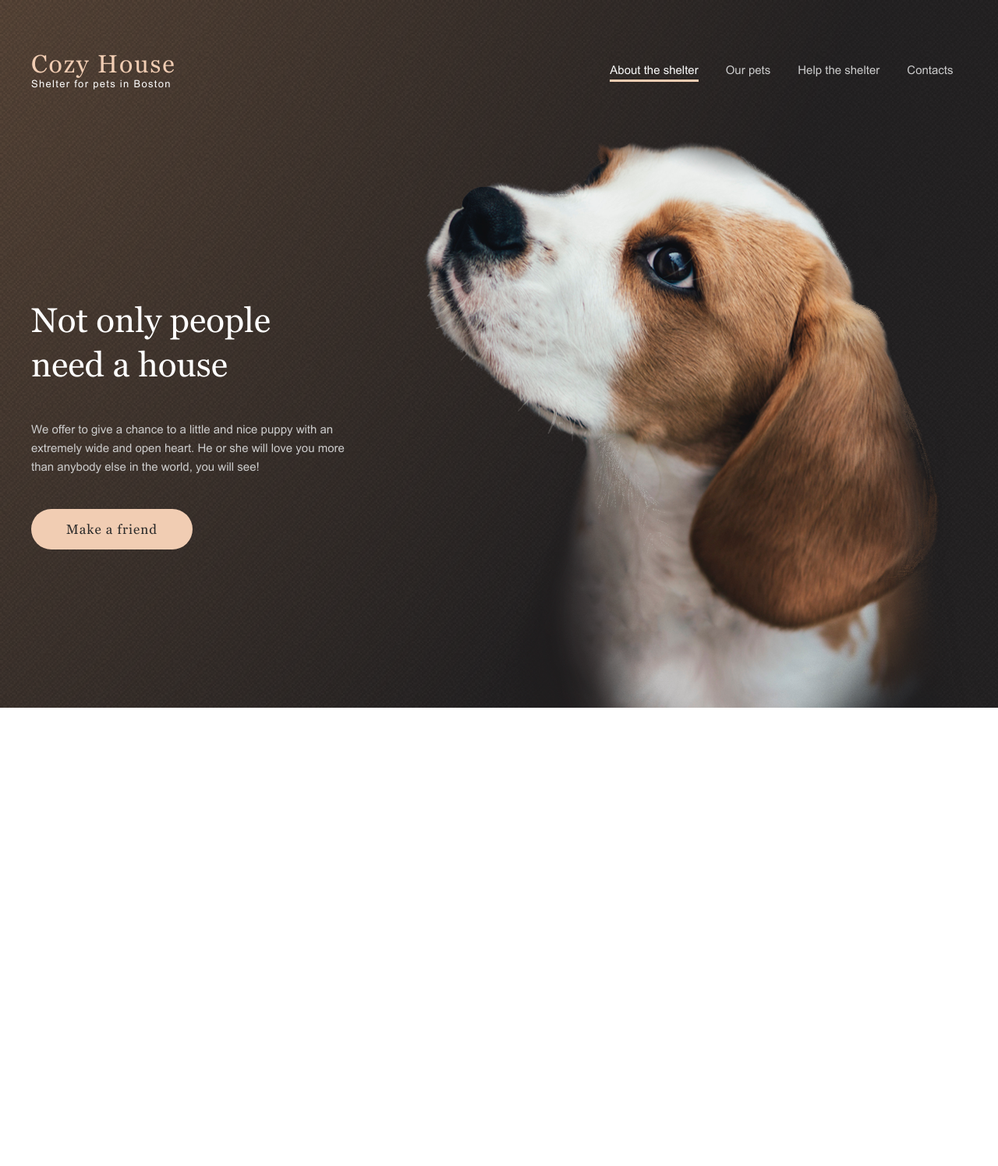
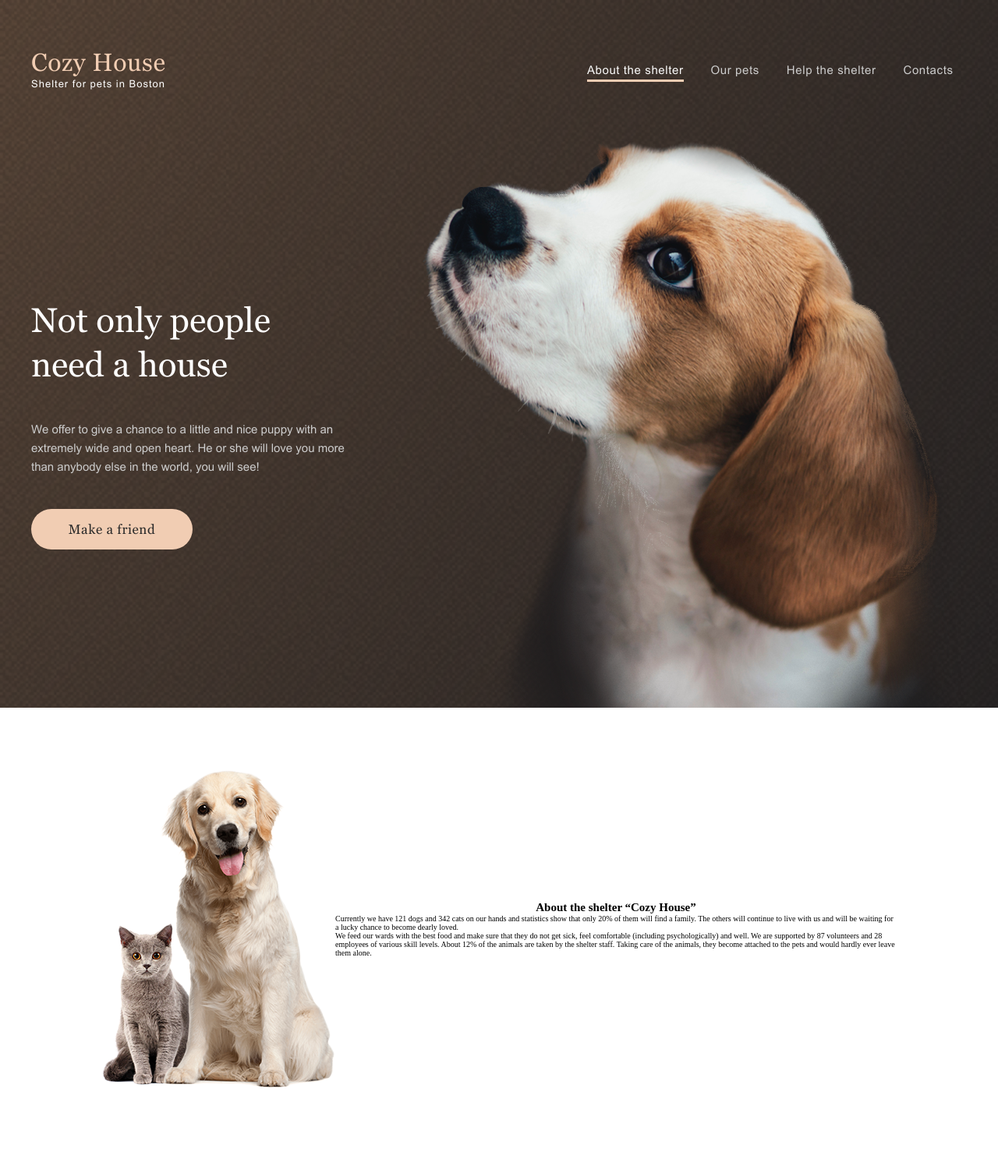
Before and after one commit to oecorango/news-api, a website: page shelter/pages/main/index.html in a window 1280 px wide. Shown: the whole page at 78% size. Before the commit the page ends 908 px from the top, so only its background shows below. Drawn offline with Linux system fonts and the light colour scheme.

Commit message:
feat: add style for section about, header, not-only

```diff
--- a/shelter/pages/main/index.html
+++ b/shelter/pages/main/index.html
@@ -39,7 +39,18 @@
 				</div>
 			</div>
 		</section>
-		<section class="about"></section>
+		<section class="about">
+			<div class="wrapper about__wrapper">
+				<div class="about__img">
+					<img src="../../assets/image/main/about-pets.png" alt="">
+				</div>
+				<div class="about__content">
+					<h2>About the shelter “Cozy House”</h2>
+					<p>Currently we have 121 dogs and 342 cats on our hands and statistics show that only 20% of them will find a family. The others will continue to live with us and will be waiting for a lucky chance to become dearly loved.</p>
+					<p>We feed our wards with the best food and make sure that they do not get sick, feel comfortable (including psychologically) and well. We are supported by 87 volunteers and 28 employees of various skill levels. About 12% of the animals are taken by the shelter staff. Taking care of the animals, they become attached to the pets and would hardly ever leave them alone.</p>
+				</div>
+			</div>
+		</section>
 		<section class="our-friends"></section>
 		<section class="help"></section>
 		<section class="in-addition"></section>
--- /dev/null
+++ b/shelter/pages/sass/abstracts/_mixins.scss
@@ -0,0 +1,8 @@
+@mixin font ($family: 'Arial', $size: 1.5rem, $height: $size, $weight: 400, $style: normal, $letter: 0) {
+	font-size: $size;
+	font-family: $family;
+	font-style: $style;
+	font-weight: $weight;
+	line-height: $height;
+	letter-spacing: $letter;
+}
--- /dev/null
+++ b/shelter/pages/sass/abstracts/_placeholders.scss
@@ -0,0 +1,3 @@
+%transition {
+	transition: all .5s ease-out;
+}
--- a/shelter/pages/sass/base/_base.scss
+++ b/shelter/pages/sass/base/_base.scss
@@ -1,4 +1,5 @@
-html {
+html,
+body {
 	font-size: 10px;
 	scroll-behavior: smooth;
 	background: url('../../assets/image/main/start-screen-gradient-background.png');
@@ -10,17 +11,7 @@ html {
 	margin: 0;
 }
 
-.header,
-.not-only {
-	// background: url('../../assets/image/main/start-screen-gradient-background.png');
-  // background-repeat: no-repeat;
-  // background-size: cover;
-}
-
 h1 {
-	font-family: 'Georgia';
-	font-weight: 400;
-	font-size: 4.4rem;
-	line-height: 130%;
+	@include font($family: 'Georgia', $size: 4.4rem, $height: 130%,);
 	color: $color-light;
 }
--- a/shelter/pages/sass/base/_buttons.scss
+++ b/shelter/pages/sass/base/_buttons.scss
@@ -1,20 +1,15 @@
 .button {
-	height: 52px;
-	width: 207px;
+	@include font($family: 'Georgia', $size: 1.7rem, $height: 130%, $letter: 0.06rem);
+	height: 5.2rem;
+	width: 20.7rem;
 	background: $color-primary;
 	color: $color-dark-3xl;
 	cursor: pointer;
-	border-radius: 100px;
+	border-radius: 10rem;
 	border: none;
-	font-family: 'Georgia';
-	font-style: normal;
-	font-weight: 400;
-	font-size: 1.7rem;
-	line-height: 130%;
-	letter-spacing: 0.06em;
 	transition: all 0.5s;
 	&:hover {
 		background: $color-primary-light;
-		transition: all 0.5s;
+		@extend %transition;
 	}
 }
--- a/shelter/pages/sass/base/_logo.scss
+++ b/shelter/pages/sass/base/_logo.scss
@@ -1,17 +1,9 @@
 .logo__title {
-	font-family: 'Georgia';
+	@include font($family: 'Georgia', $size: 3.2rem, $height: 110%, $letter: 0.06rem);
 	color: $color-primary;
-	font-weight: 400;
-	font-size: 3.2rem;
-	line-height: 110%;
-	letter-spacing: 0.06em;
 }
 
 .logo__subtitle {
-	font-family: 'Arial';
+	@include font($size: 1.3rem, $height: 150%, $letter: 0.1rem);
 	color: $color-light;
-	font-weight: 400;
-	font-size: 1.3rem;
-	line-height: 1.5rem;
-	letter-spacing: 0.1em;
 }
--- /dev/null
+++ b/shelter/pages/sass/components/_about.scss
@@ -0,0 +1,23 @@
+.about {
+	background: $color-light;
+}
+
+.about__wrapper {
+	display: flex;
+	justify-content: center;
+	padding: 80px 0 100px 0;
+}
+
+.about__img {
+	display: flex;
+	max-width: 36%;
+}
+
+.about__content {
+	display: flex;
+	flex-direction: column;
+	align-items: center;
+	justify-content: center;
+	max-width: 60%;
+	padding: 80px, 0, 100px, 0;
+}
--- a/shelter/pages/sass/components/_navigation.scss
+++ b/shelter/pages/sass/components/_navigation.scss
@@ -9,16 +9,14 @@
 }
 
 .nav__link {
-	font-family: "Arial";
+	@include font($size: 1.5rem, $height: 160%, $letter: 0.06rem);
 	color: $color-dark-s;
 	text-decoration: none;
 	position: relative;
-	font-size: 1.5rem;
-	line-height: 160%;
-	transition: all 0.3s;
+	@extend %transition;
 	&.active {
 		color: $color-light-s;
-		transition: all 0.3s;
+		@extend %transition;
 		&:after {
 			position: absolute;
 			content: "";
@@ -37,11 +35,11 @@
     bottom: -7px;
     right: 0;
     left: 0;
-    transition: all 0.3s;
+    @extend %transition;
   }
   &:hover {
 		color: $color-light-s;
-		transition: all 0.3s;
+		@extend %transition;
     &:after {
       width: 100%;
     }
--- a/shelter/pages/sass/components/_not-only.scss
+++ b/shelter/pages/sass/components/_not-only.scss
@@ -7,7 +7,7 @@
 	display: flex;
 	flex-direction: column;
 	justify-content: center;
-	width: 36%;
+	max-width: 36%;
 }
 
 .not-only__img {
@@ -20,9 +20,7 @@
 }
 
 .not-only__text {
-	font-family: 'Arial';
-	font-size: 15px;
-	line-height: 160%;
+	@include font($size: 1.5rem, $height: 160%);
 	color: $color-dark-s;
 	padding: 42px 0;
 }
--- a/shelter/pages/sass/layouts/_wrapper.scss
+++ b/shelter/pages/sass/layouts/_wrapper.scss
@@ -1,5 +1,6 @@
 .wrapper {
 	max-width: $content-width;
 	margin: auto;
-	padding: 0 40px;
+	padding-right: 40px;
+	padding-left: 40px;
 }
--- a/shelter/pages/sass/style-main.scss
+++ b/shelter/pages/sass/style-main.scss
@@ -1,14 +1,19 @@
+// abstracts
 @import "./abstracts/fonts";
 @import "./abstracts/constants";
+@import "./abstracts/mixins";
+@import "./abstracts/placeholders";
 
 // base
 @import "./base/base";
 @import "./base/logo";
 @import "./base/buttons";
 
+
 // components
 @import "./components/navigation";
 @import "./components/not-only";
+@import "./components/about";
 
 // layouts
 @import "./layouts/header";
```
Also changed, not shown: shelter/pages/sass/layouts/_header.scss (+0 -8 lines), shelter/assets/image/main/about-pets.png (added), shelter/pages/main/style.css, 1 other file.
